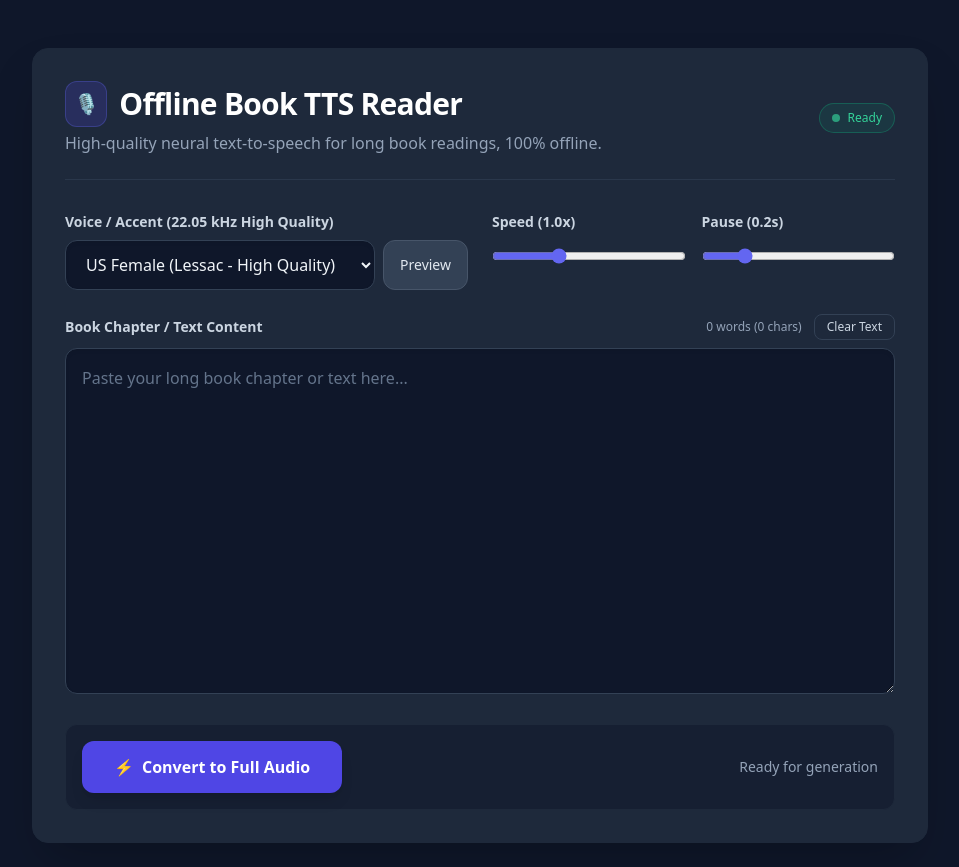
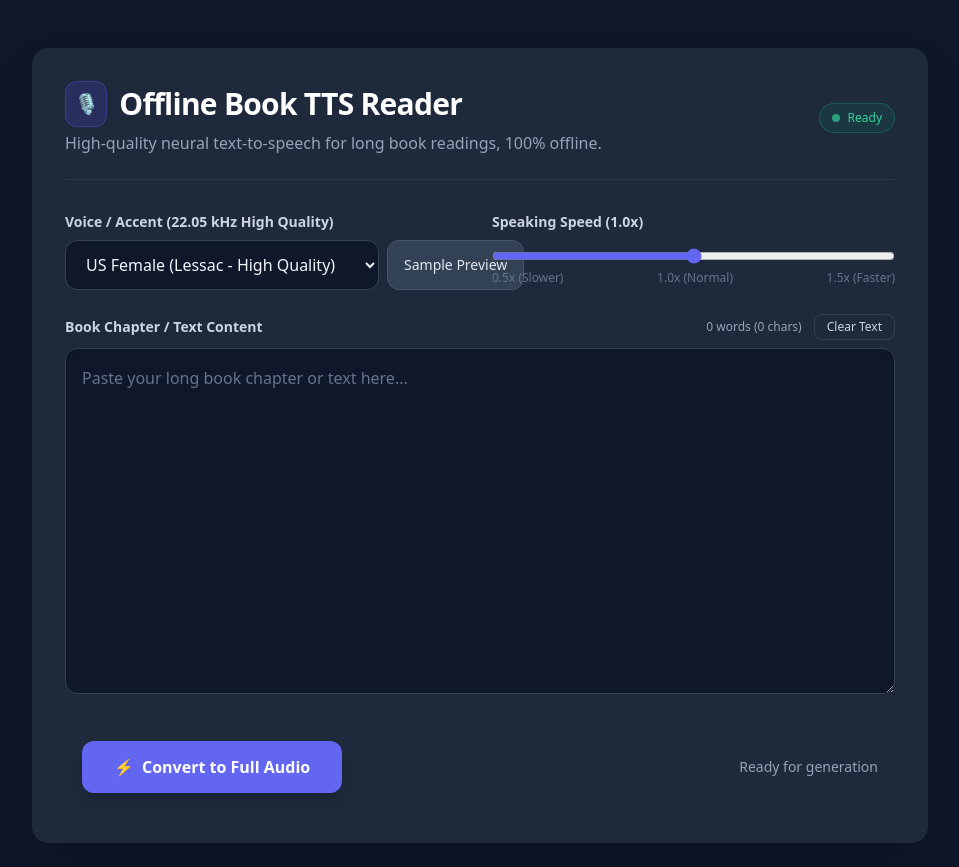
Before and after one commit to Rajbin-1/TTS, a Flask app: page / in a window 1280 px wide. Shown: the whole page, without its empty margins (160-1119 px from the left). Run offline with Flask 3, Linux system fonts and the light colour scheme; some libraries are stand-ins or nearby versions.

Commit message:
fix: improve PyInstaller build and application stability
- Explicitly include Flask dependencies in PyInstaller build
- Configure Flask to locate resources correctly using bundled paths
- Update UI variables for better theme maintainability
- Replace high-quality voice with medium-quality variant for consistency

```diff
--- a/app.py
+++ b/app.py
@@ -7,15 +7,19 @@ import threading
 import webbrowser
 from flask import Flask, render_template, request, jsonify, send_file
 
-app = Flask(__name__)
-
 def get_resource_path(relative_path):
     """Get absolute path to resource, works for dev and for PyInstaller"""
     try:
         base_path = sys._MEIPASS
     except Exception:
-        base_path = os.path.abspath(".")
+        base_path = os.path.dirname(os.path.abspath(__file__))
     return os.path.join(base_path, relative_path)
+
+app = Flask(
+    __name__,
+    template_folder=get_resource_path('templates'),
+    static_folder=get_resource_path('static')
+)
 
 # Dictionary of available High-Quality Piper voices (22.05 kHz)
 VOICES = {
@@ -26,12 +30,12 @@ VOICES = {
         "url_onnx": "https://huggingface.co/rhasspy/piper-voices/resolve/main/en/en_US/lessac/high/en_US-lessac-high.onnx",
         "url_json": "https://huggingface.co/rhasspy/piper-voices/resolve/main/en/en_US/lessac/high/en_US-lessac-high.onnx.json"
     },
-    "en_US-ryan-high": {
-        "name": "US Male (Ryan - High Quality)",
-        "onnx": "en_US-ryan-high.onnx",
-        "json": "en_US-ryan-high.onnx.json",
-        "url_onnx": "https://huggingface.co/rhasspy/piper-voices/resolve/main/en/en_US/ryan/high/en_US-ryan-high.onnx",
-        "url_json": "https://huggingface.co/rhasspy/piper-voices/resolve/main/en/en_US/ryan/high/en_US-ryan-high.onnx.json"
+    "en_US-amy-medium": {
+        "name": "US Female (Amy - Medium Quality)",
+        "onnx": "en_US-amy-medium.onnx",
+        "json": "en_US-amy-medium.onnx.json",
+        "url_onnx": "https://huggingface.co/rhasspy/piper-voices/resolve/main/en/en_US/amy/medium/en_US-amy-medium.onnx",
+        "url_json": "https://huggingface.co/rhasspy/piper-voices/resolve/main/en/en_US/amy/medium/en_US-amy-medium.onnx.json"
     },
     "en_GB-alan-high": {
         "name": "UK Male (Alan - High Quality)",
@@ -43,6 +47,7 @@ VOICES = {
 }
 
 VOICES_DIR = os.path.expanduser("~/.piper_voices")
+CACHE_DIR = os.path.expanduser("~/.app_cache")
 
 def ensure_voice_downloaded(voice_key):
     if voice_key not in VOICES:
@@ -64,82 +69,34 @@ def ensure_voice_downloaded(voice_key):
 
     return onnx_path
 
+def get_piper_executable():
+    candidates = [
+        get_resource_path(os.path.join("piper", "piper.exe" if os.name == "nt" else "piper")),
+        get_resource_path("piper.exe" if os.name == "nt" else "piper"),
+        "piper.exe" if os.name == "nt" else "piper"
+    ]
+    for path in candidates:
+        if os.path.exists(path):
+            return path
+    return "piper"
+
 @app.route("/")
 def index():
     return render_template("index.html", voices=VOICES)
 
-@app.route("/synthesize", methods=["POST"])
-def synthesize():
-    data = request.json or {}
-    text = data.get("text", "").strip()
-    voice_key = data.get("voice", "en_US-lessac-high")
-    try:
-        speed = float(data.get("speed", 1.0))
-    except ValueError:
-        speed = 1.0
-
-    try:
-        pause_silence = float(data.get("pauseSilence", 0.2))
-    except ValueError:
-        pause_silence = 0.2
-
-    if not text:
-        return jsonify({"error": "No text provided"}), 400
+@app.route("/preview", methods=["GET", "POST"])
+def preview():
+    voice_key = request.args.get("voice") or (request.json.get("voice") if request.is_json else None) or "en_US-lessac-high"
+    preview_text = "Hello! This is a preview of this voice model."
 
     try:
         model_path = ensure_voice_downloaded(voice_key)
     except Exception as e:
         return jsonify({"error": f"Failed to download voice model: {str(e)}"}), 500
 
-    length_scale = 1.0 / speed if speed > 0 else 1.0
-
-    piper_exe = get_resource_path(os.path.join("piper", "piper.exe" if os.name == "nt" else "piper"))
-    if not os.path.exists(piper_exe):
-        piper_exe = "piper"
-
-    output_wav = os.path.join(os.path.abspath("."), "output.wav")
-
-    cmd = [
-        piper_exe,
-        "--model", model_path,
-        "--output_file", output_wav,
-        "--length_scale", str(length_scale),
-        "--sentence_silence", str(pause_silence)
-    ]
-
-    try:
-        process = subprocess.Popen(
-            cmd,
-            stdin=subprocess.PIPE,
-            stdout=subprocess.PIPE,
-            stderr=subprocess.PIPE,
-            text=True,
-            encoding="utf-8"
-        )
-        stdout, stderr = process.communicate(input=text)
-        if process.returncode != 0:
-            return jsonify({"error": f"Piper synthesis failed: {stderr}"}), 500
-    except Exception as e:
-        return jsonify({"error": f"Failed to execute Piper: {str(e)}"}), 500
-
-    return jsonify({"success": True, "audio_url": "/get-audio"})
-
-@app.route("/preview", methods=["POST"])
-def preview():
-    data = request.json or {}
-    voice_key = data.get("voice", "en_US-lessac-high")
-    preview_text = "Hello! This is a high quality voice preview for your offline book reader."
-
-    try:
-        model_path = ensure_voice_downloaded(voice_key)
-    except Exception as e:
-        return jsonify({"error": f"Failed to download voice model: {str(e)}"}), 500
-
-    piper_exe = get_resource_path(os.path.join("piper", "piper.exe" if os.name == "nt" else "piper"))
-    if not os.path.exists(piper_exe):
-        piper_exe = "piper"
-
-    preview_wav = os.path.join(os.path.abspath("."), "preview.wav")
+    piper_exe = get_piper_executable()
+    os.makedirs(CACHE_DIR, exist_ok=True)
+    preview_wav = os.path.join(CACHE_DIR, "preview.wav")
 
     cmd = [
         piper_exe,
@@ -156,25 +113,74 @@ def preview():
             text=True,
             encoding="utf-8"
         )
-        process.communicate(input=preview_text)
+        stdout, stderr = process.communicate(input=preview_text, timeout=30)
+        if process.returncode != 0:
+            return jsonify({"error": f"Piper preview failed: {stderr}"}), 500
+    except subprocess.TimeoutExpired:
+        process.kill()
+        return jsonify({"error": "Piper preview timed out."}), 500
     except Exception as e:
-        return jsonify({"error": f"Failed to generate preview: {str(e)}"}), 500
+        return jsonify({"error": f"Failed to execute Piper: {str(e)}"}), 500
 
-    return jsonify({"success": True, "audio_url": "/get-preview-audio"})
+    return send_file(preview_wav, mimetype="audio/wav")
+
+@app.route("/synthesize", methods=["POST"])
+def synthesize():
+    data = request.json or {}
+    text = data.get("text", "").strip()
+    voice_key = data.get("voice", "en_US-lessac-high")
+    try:
+        speed = float(data.get("speed", 1.0))
+    except ValueError:
+        speed = 1.0
+
+    if not text:
+        return jsonify({"error": "No text provided"}), 400
+
+    try:
+        model_path = ensure_voice_downloaded(voice_key)
+    except Exception as e:
+        return jsonify({"error": f"Failed to download voice model: {str(e)}"}), 500
+
+    length_scale = 1.0 / speed if speed > 0 else 1.0
+
+    piper_exe = get_piper_executable()
+    os.makedirs(CACHE_DIR, exist_ok=True)
+    output_wav = os.path.join(CACHE_DIR, "output.wav")
+
+    cmd = [
+        piper_exe,
+        "--model", model_path,
+        "--output_file", output_wav,
+        "--length_scale", str(length_scale)
+    ]
+
+    try:
+        process = subprocess.Popen(
+            cmd,
+            stdin=subprocess.PIPE,
+            stdout=subprocess.PIPE,
+            stderr=subprocess.PIPE,
+            text=True,
+            encoding="utf-8"
+        )
+        stdout, stderr = process.communicate(input=text, timeout=120)
+        if process.returncode != 0:
+            return jsonify({"error": f"Piper synthesis failed: {stderr}"}), 500
+    except subprocess.TimeoutExpired:
+        process.kill()
+        return jsonify({"error": "Piper synthesis timed out."}), 500
+    except Exception as e:
+        return jsonify({"error": f"Failed to execute Piper: {str(e)}"}), 500
+
+    return send_file(output_wav, mimetype="audio/wav")
 
 @app.route("/get-audio")
 def get_audio():
-    output_wav = os.path.join(os.path.abspath("."), "output.wav")
+    output_wav = os.path.join(CACHE_DIR, "output.wav")
     if os.path.exists(output_wav):
         return send_file(output_wav, mimetype="audio/wav")
     return jsonify({"error": "Audio not found"}), 404
-
-@app.route("/get-preview-audio")
-def get_preview_audio():
-    preview_wav = os.path.join(os.path.abspath("."), "preview.wav")
-    if os.path.exists(preview_wav):
-        return send_file(preview_wav, mimetype="audio/wav")
-    return jsonify({"error": "Preview audio not found"}), 404
 
 if __name__ == "__main__":
     def open_browser():
--- a/templates/index.html
+++ b/templates/index.html
@@ -5,24 +5,31 @@
     <meta name="viewport" content="width=device-width, initial-scale=1.0">
     <title>Offline Book TTS Reader</title>
     <script src="https://cdn.tailwindcss.com"></script>
+    <style>
+        :root {
+            --bg: #0f172a;
+            --card: #1e293b;
+            --accent: #6366f1;
+        }
+    </style>
 </head>
-<body class="bg-[#0f172a] text-slate-100 min-h-screen flex flex-col items-center justify-start p-6 font-sans">
+<body class="bg-[var(--bg)] text-slate-100 min-h-screen flex flex-col items-center justify-start p-6 font-sans">
     <!-- Setup Skeleton Overlay -->
-    <div id="setup-skeleton" class="fixed inset-0 z-50 bg-[#0f172a] flex flex-col items-center justify-center p-6 transition-opacity duration-500">
-        <div class="w-full max-w-md bg-[#1e293b] border border-slate-800 rounded-2xl p-8 shadow-2xl flex flex-col items-center text-center">
+    <div id="setup-skeleton" class="fixed inset-0 z-50 bg-[var(--bg)] flex flex-col items-center justify-center p-6 transition-opacity duration-500">
+        <div class="w-full max-w-md bg-[var(--card)] border border-slate-800 rounded-2xl p-8 shadow-2xl flex flex-col items-center text-center">
             <div class="w-16 h-16 rounded-2xl bg-indigo-600/20 border border-indigo-500/30 flex items-center justify-center text-3xl mb-4 animate-bounce">
                 🎙️
             </div>
             <h2 class="text-xl font-bold text-white mb-2">Initializing Offline TTS Engine...</h2>
             <p id="setup-status-text" class="text-sm text-slate-400 mb-6">Checking local server readiness & loading Piper neural models...</p>
             <div class="w-full bg-slate-800 h-2 rounded-full overflow-hidden mb-4">
-                <div id="setup-progress" class="bg-indigo-500 h-full w-1/3 animate-pulse transition-all duration-300"></div>
+                <div id="setup-progress" class="bg-[var(--accent)] h-full w-1/3 animate-pulse transition-all duration-300"></div>
             </div>
             <div class="text-xs text-slate-500">Preparing local environment (~/.piper_voices)</div>
         </div>
     </div>
 
-    <div class="w-full max-w-4xl bg-[#1e293b] shadow-2xl rounded-2xl p-8 border border-slate-800 mt-6">
+    <div class="w-full max-w-4xl bg-[var(--card)] shadow-2xl rounded-2xl p-8 border border-slate-800 mt-6">
         <header class="mb-8 border-b border-slate-700/60 pb-6 flex flex-col sm:flex-row justify-between items-start sm:items-center gap-4">
             <div>
                 <h1 class="text-3xl font-extrabold tracking-tight text-white flex items-center gap-3">
@@ -41,25 +48,24 @@
             <div>
                 <label for="voice-select" class="block text-sm font-semibold text-slate-300 mb-2">Voice / Accent (22.05 kHz High Quality)</label>
                 <div class="flex gap-2">
-                    <select id="voice-select" class="flex-1 rounded-xl border border-slate-700 py-3 px-4 bg-[#0f172a] text-slate-100 shadow-inner focus:border-indigo-500 focus:ring-1 focus:ring-indigo-500 outline-none">
+                    <select id="voice-select" class="flex-1 rounded-xl border border-slate-700 py-3 px-4 bg-[var(--bg)] text-slate-100 shadow-inner focus:border-[var(--accent)] focus:ring-1 focus:ring-[var(--accent)] outline-none">
                         {% for key, voice in voices.items() %}
                         <option value="{{ key }}">{{ voice.name }}</option>
                         {% endfor %}
                     </select>
-                    <button id="preview-btn" class="px-4 py-3 bg-slate-700 hover:bg-slate-600 text-slate-200 font-medium rounded-xl border border-slate-600 transition-colors cursor-pointer text-sm">
-                        Preview
+                    <button id="preview-btn" class="px-4 py-3 bg-slate-700 hover:bg-slate-600 text-slate-200 font-medium rounded-xl border border-slate-600 transition-colors cursor-pointer text-sm whitespace-nowrap">
+                        Sample Preview
                     </button>
                 </div>
             </div>
 
-            <div class="grid grid-cols-2 gap-4">
-                <div>
-                    <label for="speed-select" class="block text-sm font-semibold text-slate-300 mb-2">Speed (<span id="speed-val">1.0</span>x)</label>
-                    <input type="range" id="speed-select" min="0.5" max="2.0" step="0.05" value="1.0" class="w-full accent-indigo-500 bg-slate-700 rounded-lg h-2 cursor-pointer mt-3">
-                </div>
-                <div>
-                    <label for="pause-select" class="block text-sm font-semibold text-slate-300 mb-2">Pause (<span id="pause-val">0.2</span>s)</label>
-                    <input type="range" id="pause-select" min="0.0" max="1.0" step="0.05" value="0.2" class="w-full accent-indigo-500 bg-slate-700 rounded-lg h-2 cursor-pointer mt-3">
+            <div>
+                <label for="speed-select" class="block text-sm font-semibold text-slate-300 mb-2">Speaking Speed (<span id="speed-val">1.0</span>x)</label>
+                <input type="range" id="speed-select" min="0.5" max="1.5" step="0.05" value="1.0" class="w-full accent-[var(--accent)] bg-slate-700 rounded-lg h-2 cursor-pointer mt-3">
+                <div class="flex justify-between text-xs text-slate-500 mt-1">
+                    <span>0.5x (Slower)</span>
+                    <span>1.0x (Normal)</span>
+                    <span>1.5x (Faster)</span>
                 </div>
             </div>
         </div>
@@ -74,11 +80,11 @@
                     </button>
                 </div>
             </div>
-            <textarea id="book-text" rows="12" class="w-full rounded-xl border border-slate-700 p-4 font-sans text-slate-100 bg-[#0f172a] shadow-inner focus:border-indigo-500 focus:ring-1 focus:ring-indigo-500 outline-none placeholder-slate-500 leading-relaxed" placeholder="Paste your long book chapter or text here..."></textarea>
+            <textarea id="book-text" rows="12" class="w-full rounded-xl border border-slate-700 p-4 font-sans text-slate-100 bg-[var(--bg)] shadow-inner focus:border-[var(--accent)] focus:ring-1 focus:ring-[var(--accent)] outline-none placeholder-slate-500 leading-relaxed" placeholder="Paste your long book chapter or text here..."></textarea>
         </div>
 
-        <div class="flex flex-col sm:flex-row items-center justify-between gap-4 bg-[#0f172a]/50 p-4 rounded-xl border border-slate-800">
-            <button id="convert-btn" class="w-full sm:w-auto px-8 py-3.5 bg-indigo-600 hover:bg-indigo-500 text-white font-semibold rounded-xl shadow-lg transition-all duration-200 cursor-pointer disabled:opacity-50 flex items-center justify-center gap-2">
+        <div class="flex flex-col sm:flex-row items-center justify-between gap-4 bg-[var(--bg)]/50 p-4 rounded-xl border border-slate-800">
+            <button id="convert-btn" class="w-full sm:w-auto px-8 py-3.5 bg-[var(--accent)] hover:bg-indigo-500 text-white font-semibold rounded-xl shadow-lg transition-all duration-200 cursor-pointer disabled:opacity-50 flex items-center justify-center gap-2">
                 <span>⚡</span> Convert to Full Audio
             </button>
             <div id="status-indicator" class="text-sm font-medium text-slate-400">Ready for generation</div>
@@ -93,6 +99,11 @@
                 Your browser does not support the audio element.
             </audio>
         </div>
+
+        <!-- Error Container -->
+        <div id="error-container" class="mt-4 hidden p-4 rounded-xl bg-rose-500/10 border border-rose-500/30 text-rose-300 text-sm">
+            <span class="font-bold">Error:</span> <span id="error-message"></span>
+        </div>
     </div>
 
     <script>
@@ -105,17 +116,17 @@
             setTimeout(() => {
                 progress.style.width = '70%';
                 statusText.textContent = 'Verifying local piper binary & voice directories...';
-            }, 600);
+            }, 500);
 
             setTimeout(() => {
                 progress.style.width = '100%';
                 statusText.textContent = 'Ready!';
-            }, 1200);
+            }, 1000);
 
             setTimeout(() => {
                 skeleton.style.opacity = '0';
-                setTimeout(() => skeleton.remove(), 500);
-            }, 1500);
+                setTimeout(() => skeleton.remove(), 400);
+            }, 1300);
         });
 
         const convertBtn = document.getElementById('convert-btn');
@@ -128,11 +139,20 @@
         const voiceSelect = document.getElementById('voice-select');
         const speedSelect = document.getElementById('speed-select');
         const speedVal = document.getElementById('speed-val');
-        const pauseSelect = document.getElementById('pause-select');
-        const pauseVal = document.getElementById('pause-val');
         const audioContainer = document.getElementById('audio-container');
         const audioPlayer = document.getElementById('audio-player');
         const downloadLink = document.getElementById('download-link');
+        const errorContainer = document.getElementById('error-container');
+        const errorMessage = document.getElementById('error-message');
+
+        function showError(msg) {
+            errorMessage.textContent = msg;
+            errorContainer.classList.remove('hidden');
+        }
+
+        function hideError() {
+            errorContainer.classList.add('hidden');
+        }
 
         function updateWordCount() {
             const text = bookText.value.trim();
@@ -147,46 +167,44 @@
             bookText.value = '';
             updateWordCount();
             bookText.focus();
+            hideError();
         });
 
         speedSelect.addEventListener('input', () => {
             speedVal.textContent = parseFloat(speedSelect.value).toFixed(2);
         });
 
-        pauseSelect.addEventListener('input', () => {
-            pauseVal.textContent = parseFloat(pauseSelect.value).toFixed(2);
-        });
-
         previewBtn.addEventListener('click', async () => {
             previewBtn.disabled = true;
-            statusIndicator.textContent = 'Downloading model & generating voice preview...';
-            statusBadge.innerHTML = '<span class="w-2 h-2 rounded-full bg-amber-400 animate-pulse"></span> Downloading / Generating...';
+            hideError();
+            statusIndicator.textContent = 'Downloading model & generating sample preview...';
+            statusBadge.innerHTML = '<span class="w-2 h-2 rounded-full bg-amber-400 animate-pulse"></span> Previewing...';
             statusBadge.className = 'px-3 py-1.5 rounded-full bg-amber-500/10 border border-amber-500/30 text-amber-400 text-xs font-medium flex items-center gap-2';
 
             try {
-                const response = await fetch('/preview', {
-                    method: 'POST',
-                    headers: { 'Content-Type': 'application/json' },
-                    body: JSON.stringify({ voice: voiceSelect.value })
-                });
+                const response = await fetch(`/preview?voice=${encodeURIComponent(voiceSelect.value)}`);
 
-                const result = await response.json();
-                if (response.ok && result.success) {
+                if (response.ok) {
+                    const blob = await response.blob();
+                    const audioUrl = URL.createObjectURL(blob);
+
                     statusIndicator.textContent = 'Preview ready!';
                     statusBadge.innerHTML = '<span class="w-2 h-2 rounded-full bg-emerald-400"></span> Ready';
                     statusBadge.className = 'px-3 py-1.5 rounded-full bg-emerald-500/10 border border-emerald-500/30 text-emerald-400 text-xs font-medium flex items-center gap-2';
 
                     audioContainer.classList.remove('hidden');
-                    audioPlayer.src = `${result.audio_url}?t=${new Date().getTime()}`;
+                    audioPlayer.src = audioUrl;
                     audioPlayer.play();
-                    downloadLink.href = result.audio_url;
+                    downloadLink.href = audioUrl;
                 } else {
-                    statusIndicator.textContent = 'Preview failed.';
-                    alert(result.error || 'Failed to generate preview.');
+                    const result = await response.json();
+                    throw new Error(result.error || 'Failed to generate preview.');
                 }
             } catch (err) {
-                statusIndicator.textContent = 'Network error.';
-                alert('An error occurred: ' + err.message);
+                statusIndicator.textContent = 'Preview failed.';
+                statusBadge.innerHTML = '<span class="w-2 h-2 rounded-full bg-rose-400"></span> Error';
+                statusBadge.className = 'px-3 py-1.5 rounded-full bg-rose-500/10 border border-rose-500/30 text-rose-400 text-xs font-medium flex items-center gap-2';
+                showError(err.message);
             } finally {
                 previewBtn.disabled = false;
             }
@@ -195,12 +213,13 @@
         convertBtn.addEventListener('click', async () => {
             const text = bookText.value.trim();
             if (!text) {
-                alert('Please enter some text to synthesize.');
+                showError('Please enter some text to synthesize.');
                 return;
             }
 
             convertBtn.disabled = true;
-            statusIndicator.textContent = 'Downloading voice model / Synthesizing full audio (this may take a moment for long text)...';
+            hideError();
+            statusIndicator.textContent = 'Downloading voice model / Synthesizing full audio (this may take a moment)...';
             statusBadge.innerHTML = '<span class="w-2 h-2 rounded-full bg-amber-400 animate-pulse"></span> Synthesizing...';
             statusBadge.className = 'px-3 py-1.5 rounded-full bg-amber-500/10 border border-amber-500/30 text-amber-400 text-xs font-medium flex items-center gap-2';
 
@@ -211,32 +230,31 @@
                     body: JSON.stringify({
                         text: text,
                         voice: voiceSelect.value,
-                        speed: parseFloat(speedSelect.value),
-                        pauseSilence: parseFloat(pauseSelect.value)
+                        speed: parseFloat(speedSelect.value)
                     })
                 });
 
-                const result = await response.json();
-                if (response.ok && result.success) {
+                if (response.ok) {
+                    const blob = await response.blob();
+                    const audioUrl = URL.createObjectURL(blob);
+
                     statusIndicator.textContent = 'Synthesis complete!';
                     statusBadge.innerHTML = '<span class="w-2 h-2 rounded-full bg-emerald-400"></span> Ready';
                     statusBadge.className = 'px-3 py-1.5 rounded-full bg-emerald-500/10 border border-emerald-500/30 text-emerald-400 text-xs font-medium flex items-center gap-2';
 
                     audioContainer.classList.remove('hidden');
-                    audioPlayer.src = `${result.audio_url}?t=${new Date().getTime()}`;
+                    audioPlayer.src = audioUrl;
                     audioPlayer.play();
-                    downloadLink.href = result.audio_url;
+                    downloadLink.href = audioUrl;
                 } else {
-                    statusIndicator.textContent = 'Synthesis error.';
-                    statusBadge.innerHTML = '<span class="w-2 h-2 rounded-full bg-rose-400"></span> Error';
-                    statusBadge.className = 'px-3 py-1.5 rounded-full bg-rose-500/10 border border-rose-500/30 text-rose-400 text-xs font-medium flex items-center gap-2';
-                    alert(result.error || 'Failed to synthesize audio.');
+                    const result = await response.json();
+                    throw new Error(result.error || 'Failed to synthesize audio.');
                 }
             } catch (err) {
-                statusIndicator.textContent = 'Network or server error.';
+                statusIndicator.textContent = 'Synthesis error.';
                 statusBadge.innerHTML = '<span class="w-2 h-2 rounded-full bg-rose-400"></span> Error';
                 statusBadge.className = 'px-3 py-1.5 rounded-full bg-rose-500/10 border border-rose-500/30 text-rose-400 text-xs font-medium flex items-center gap-2';
-                alert('An error occurred: ' + err.message);
+                showError(err.message);
             } finally {
                 convertBtn.disabled = false;
             }
```
Also changed, not shown: .github/workflows/build.yml.
